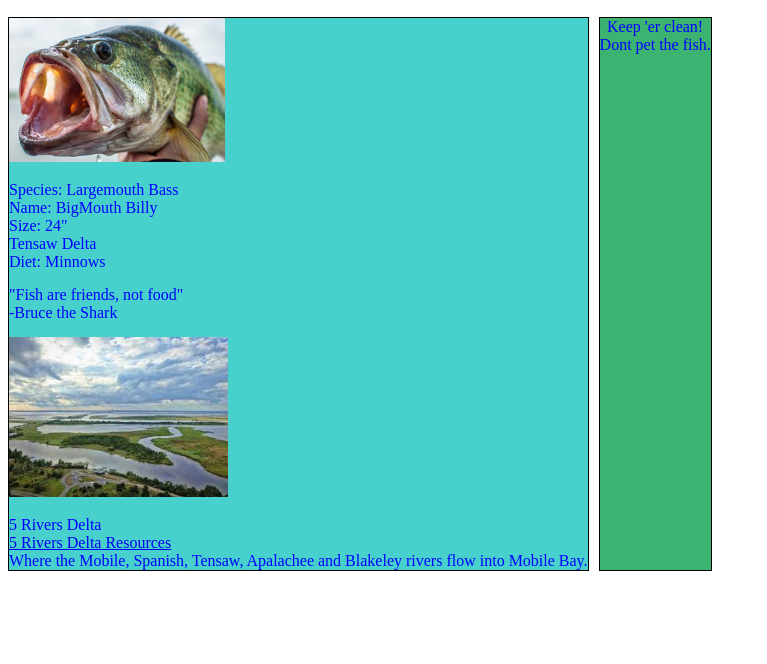
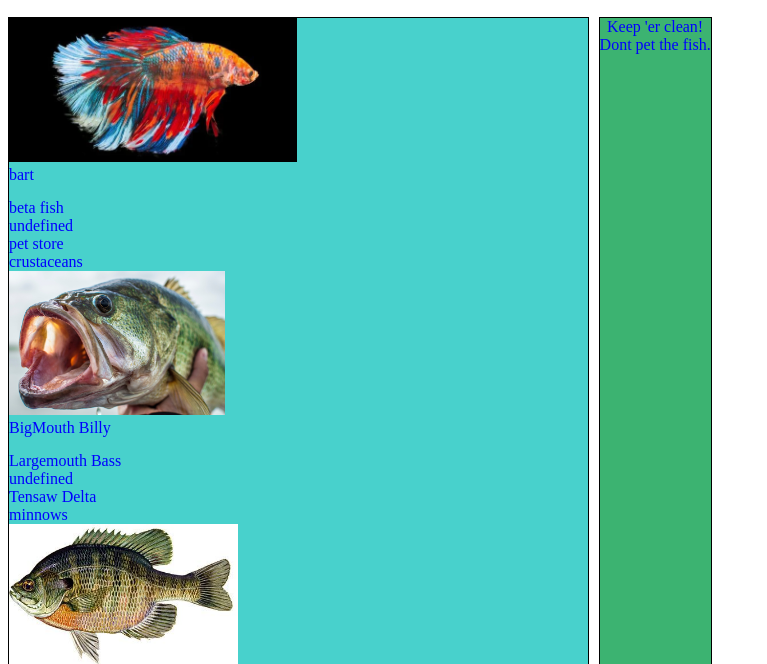
Before and after one commit to Loganwebb1994/martins_aquarium, a plain HTML site: page index.html in a window 1280 px wide. Shown: the part 136-800 px from the top of the page, without its empty margins (0-767 px from the left). Drawn offline with Linux system fonts and the light colour scheme.

Commit message:
automated fishlist

```diff
--- a/index.html
+++ b/index.html
@@ -13,28 +13,13 @@
 
     </header>
     <Main class="content">
-        <div class="container--left">
-
-
-                <section class="fish"></section>
-                    <div ><img class="fish__image" src="./images/OKBassSub.jpg"></div>
-                    <div class="fish__species">Species: Largemouth Bass</div>
-                    <div class="fish__name">Name: BigMouth Billy</div>
-                    <div class="fish__length">Size: 24"</div>
-                    <div class="fish__location">Tensaw Delta</div>
-                    <div class="fish__diet">Diet: Minnows</div>
-
-
-            </article>
+        <div class="container container--left">
+            <article class="fishList"></article>
             <article class="quotes">
                 <section class="quote"></section>
                     <div class="quote__text">"Fish are friends, not food"</div>
                     <div class="quote__author">-Bruce the Shark</div>
                 <section class="quote"></section>
-
-
-
-
             </article>
             <article class="locations">
                 <section class="location">
@@ -53,5 +38,6 @@
             </aside>
         </div>
     </Main>
+<script type="module" src="scripts/main.js"></script>
 </body>
 </html>
--- /dev/null
+++ b/scripts/Fish.js
@@ -0,0 +1,12 @@
+export const Fish = (fish) => {
+    return `
+        <section class="fish card">
+            <div><img  class="fish__image image--card" src="images/${fish.image}" /></div>
+            <div class="fish__name">${fish.name}</div>
+            <div class="fish__species">${fish.species}</div>
+            <div class="fish__length">${fish.length}</div>
+            <div class="fish__location">${fish.location}</div>
+            <div class="fish__diet">${fish.food}</div>
+        </section>
+    `
+}
--- /dev/null
+++ b/scripts/FishDataProvider.js
@@ -0,0 +1,32 @@
+const fishCollection = [
+    {
+        name: "bart",
+        location: "pet store",
+        size: "3 inches",
+        species: "beta fish",
+        food: "crustaceans",
+        image: "beta.jpg",
+
+
+    },
+    {
+        name: "BigMouth Billy",
+        location: "Tensaw Delta",
+        size: "24 inches",
+        species: "Largemouth Bass",
+        food: "minnows",
+        image: "OKBassSub.jpg",
+    },
+    {
+        name: "George",
+        location: "Tombigbee River",
+        size: "6 inches",
+        species: "bream",
+        food: "minnows",
+        image: "Bream.jpg",
+    }
+]
+
+export const useFish = () => {
+    return fishCollection.slice()
+}
--- /dev/null
+++ b/scripts/FishList.js
@@ -0,0 +1,15 @@
+import {useFish} from "./FishDataProvider.js"
+import {Fish} from "./Fish.js"
+export const FishList = () => {
+
+    const contentElement = document.querySelector(".fishList")
+    const allTheFish = useFish()
+
+    for (const fishObject of allTheFish){
+        const fishHTML = Fish(fishObject)
+        contentElement.innerHTML += fishHTML
+    }
+
+
+
+}
--- /dev/null
+++ b/scripts/main.js
@@ -0,0 +1,2 @@
+import { FishList} from "./FishList.js"
+FishList()
```
Also changed, not shown: images/Bream.jpg (added), images/beta.jpg (added).
